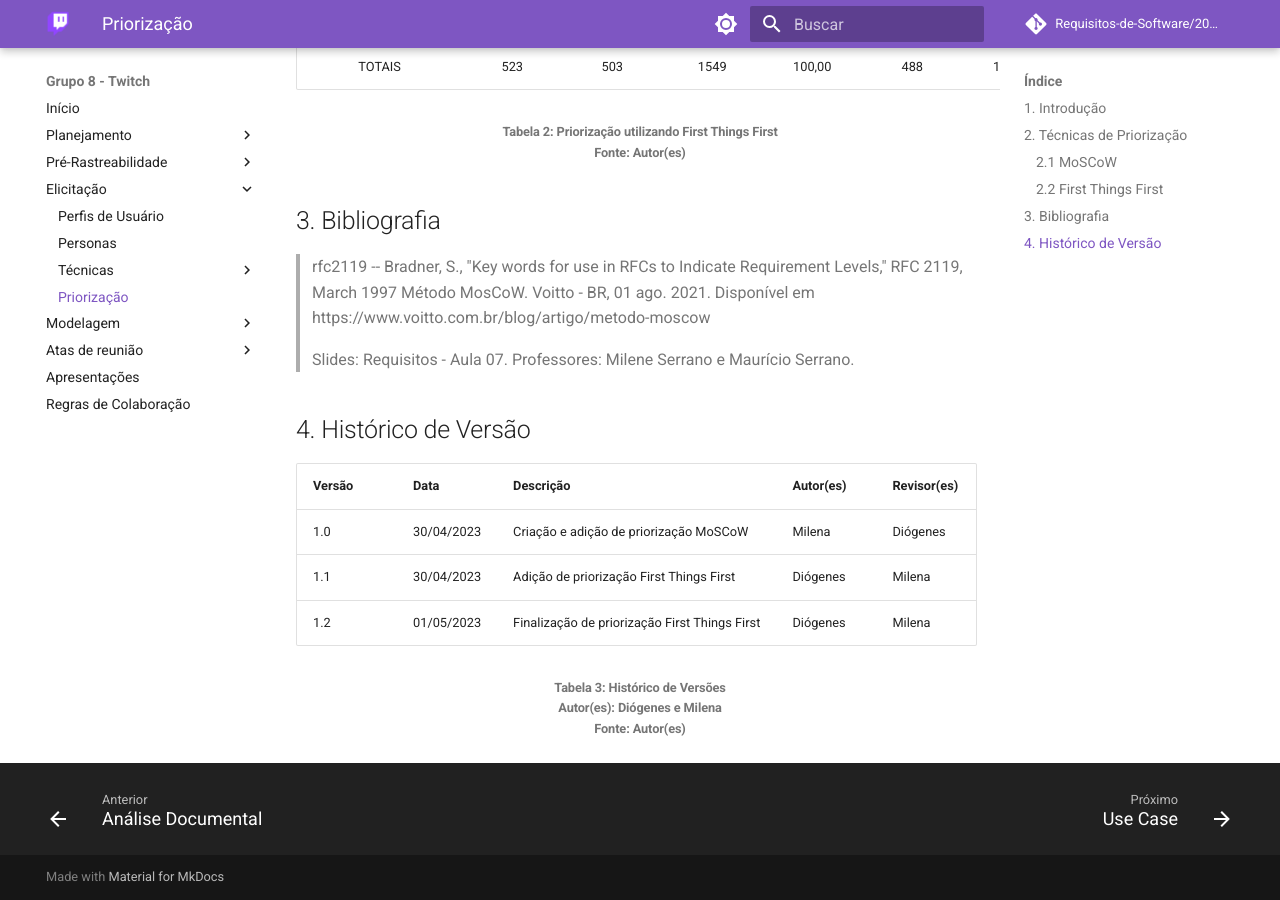
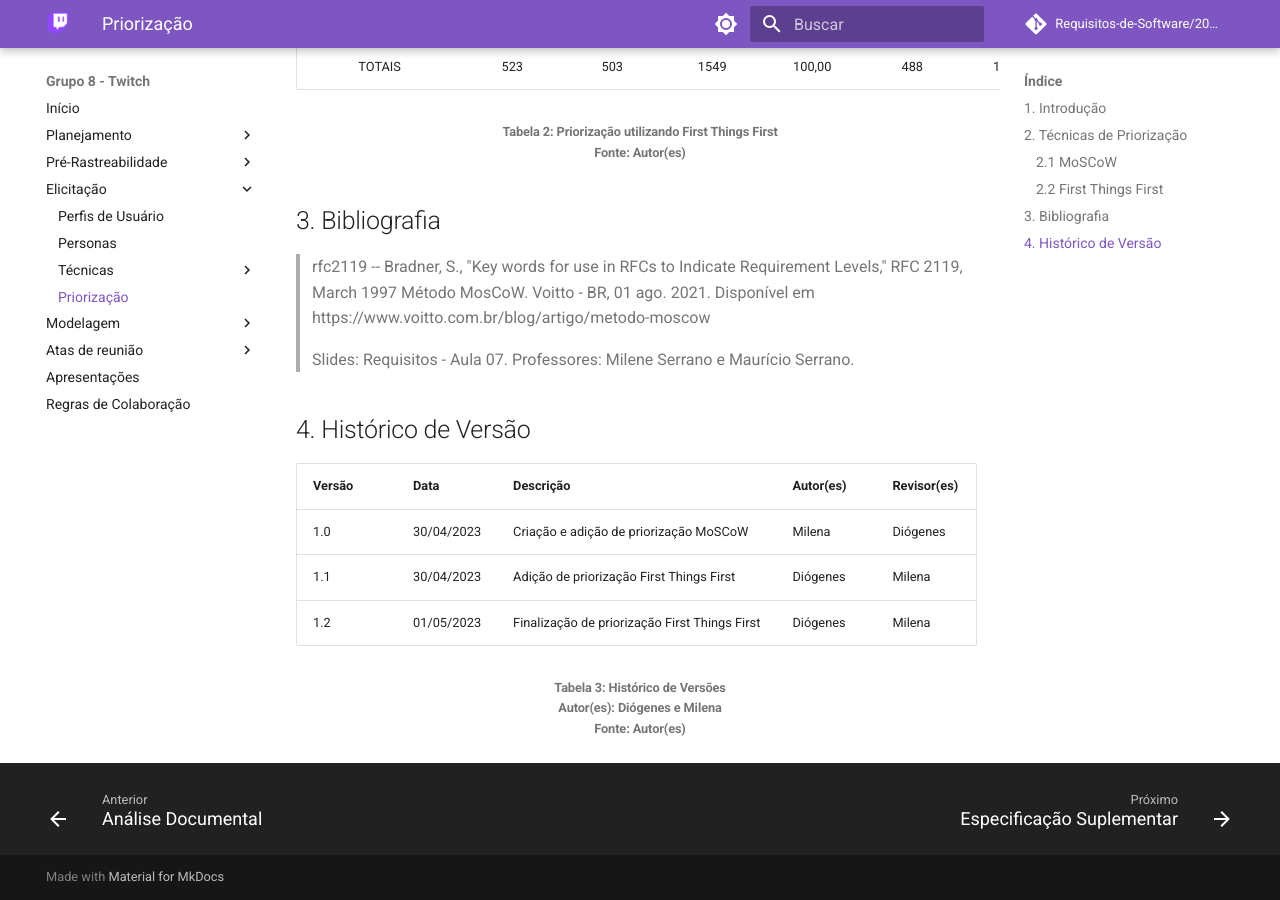
Before and after one commit to Requisitos-de-Software/2023.1-Twitch, an MkDocs documentation site: the page built from docs/elicitacao/priorizacao.md, in a window 1280 px wide and 900 px high, scrolled down 13552 px. Built offline with MkDocs 1.6.1 and Material for MkDocs 9.7.7, drawn with Linux system fonts in a browser that asks for light colours; comment, search, counter and statistics services are not loaded.

Commit message:
adiciona Especificação Suplementar

```diff
--- a/mkdocs.yml
+++ b/mkdocs.yml
@@ -48,7 +48,7 @@
       - Análise Documental: ./elicitacao/tecnicas/AnaliseDeDocumento.md
     - Priorização: ./elicitacao/priorizacao.md
   - Modelagem:
-    # - Especificação Suplementar:
+    - Especificação Suplementar: ./modelagem/esp_suplementar.md
     - Use Case: ./modelagem/usecase.md
     - Léxico: ./modelagem/lexico.md
     - Cenários: ./modelagem/cenarios.md
```
